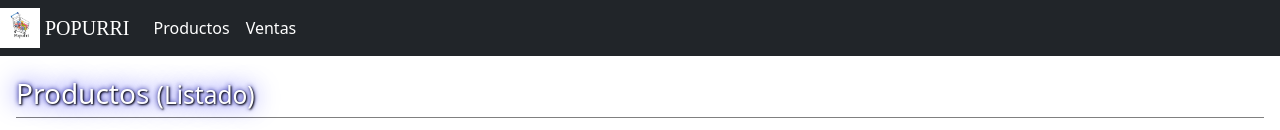
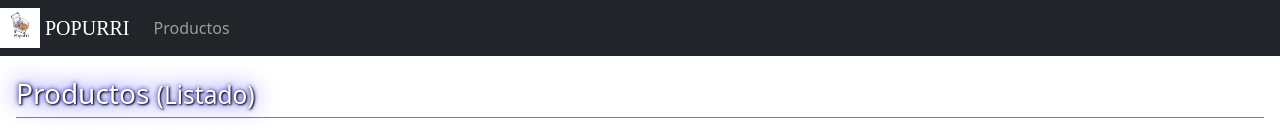
Before and after one commit to NahuelDumo/PopurryFront, a React (Create React App) app in the folder tpi-frontend/: page /productos in a window 1280 px wide. Before the commit this address led to /misiones. Shown: the top 130 px of the page. Built offline with nearby package versions, Linux system fonts and the light colour scheme.

Commit message:
Front y carpetas terminadas

```diff
--- a/tpi-frontend/src/App.js
+++ b/tpi-frontend/src/App.js
@@ -3,7 +3,7 @@ import { BrowserRouter, Route, Routes, Navigate } from "react-router-dom";
 import Menu from './components/Menu';
 import Footer from './components/Footer';
 
-import { Misiones } from "./components/misiones/Misiones";
+import { Productos } from "./components/productos/Producto";
 
 function App() {
 return (
@@ -12,8 +12,8 @@ return (
             <Menu/>
             <div className="divBody">
                 <Routes>
-                    <Route path="/misiones" element={<Misiones/>}/>
-                    <Route path="*" element={<Navigate to='/misiones' replace/>}/>
+                    <Route path="/productos" element={<Productos/>}/>
+                    <Route path="*" element={<Navigate to='/productos' replace/>}/>
                 </Routes>
             </div>
             <Footer/>
--- a/tpi-frontend/src/components/Menu.jsx
+++ b/tpi-frontend/src/components/Menu.jsx
@@ -53,15 +53,7 @@ function Menu() {
             </NavLink>
           </li>
 
-          <li className="nav-item">
-            <NavLink
-              className="nav-link"
-              to="/misiones"
-              onClick={handleMenuItemClick}
-            >
-              Ventas
-            </NavLink>
-          </li>
+
         </ul>
       </div>
     </nav>
--- a/tpi-frontend/src/components/misiones/Misiones.jsx
+++ b/tpi-frontend/src/components/productos/Producto.jsx
@@ -1,10 +1,10 @@
 import React, { useState, useEffect } from "react";
-import MisionesBuscar from "./MisionesBuscar";
-import MisionesListado from "./MisionesListado";
-import MisionesRegistro from "./MisionesRegistro";
+import MisionesBuscar from "./productoBuscar";
+import MisionesListado from "./productoListado";
+import MisionesRegistro from "./productoRegistro";
 import { misionesServices } from "../../services/misiones.service";
 
-function Misiones() {
+function Productos() {
   const TituloAccionABMC = {
     A: "(Agregar)",
     B: "(Eliminar)",
@@ -139,4 +139,4 @@ function Misiones() {
   );
 }
 
-export { Misiones };
+export { Productos };
```
Also changed, not shown: tpi-frontend/src/components/productos/productoBuscar.jsx (renamed from tpi-frontend/src/components/misiones/MisionesBuscar.jsx), tpi-frontend/src/components/productos/productoListado.jsx (renamed from tpi-frontend/src/components/misiones/MisionesListado.jsx), tpi-frontend/src/components/productos/productoRegistro.jsx (renamed from tpi-frontend/src/components/misiones/MisionesRegistro.jsx).
